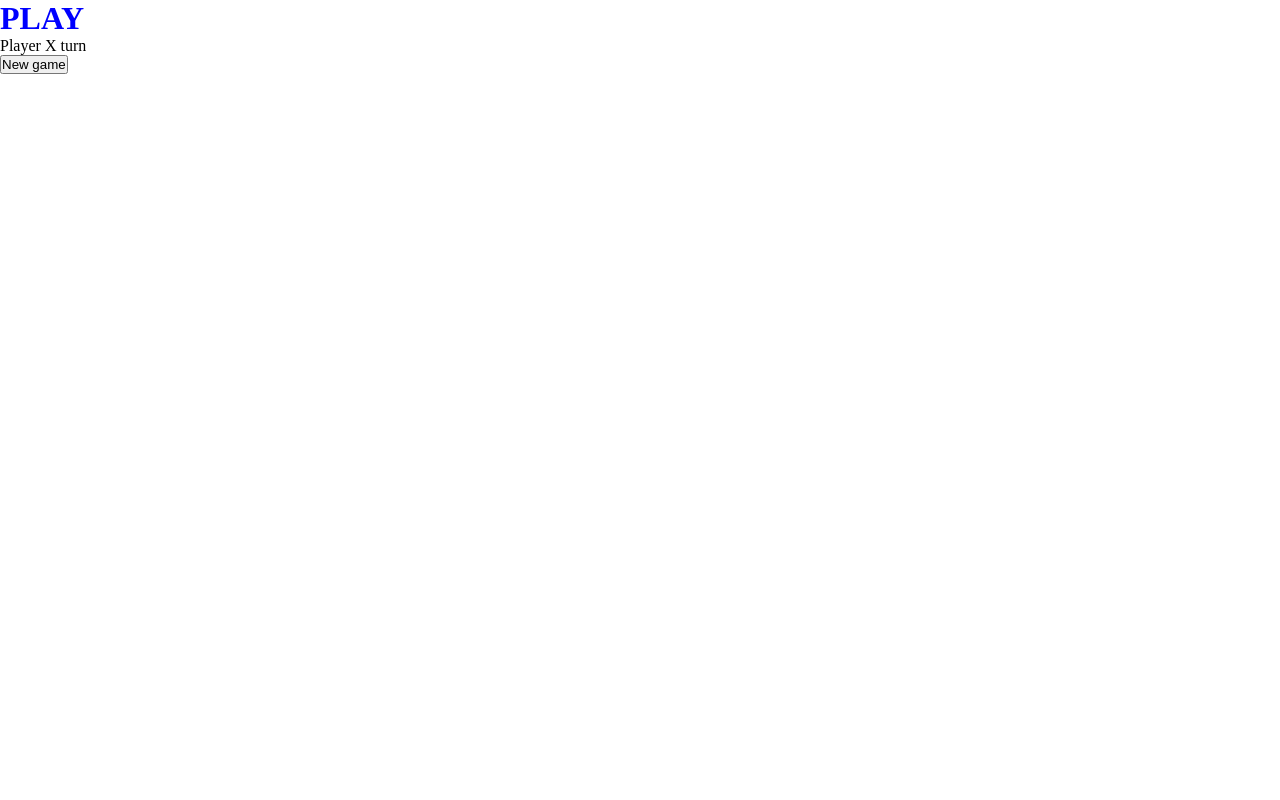
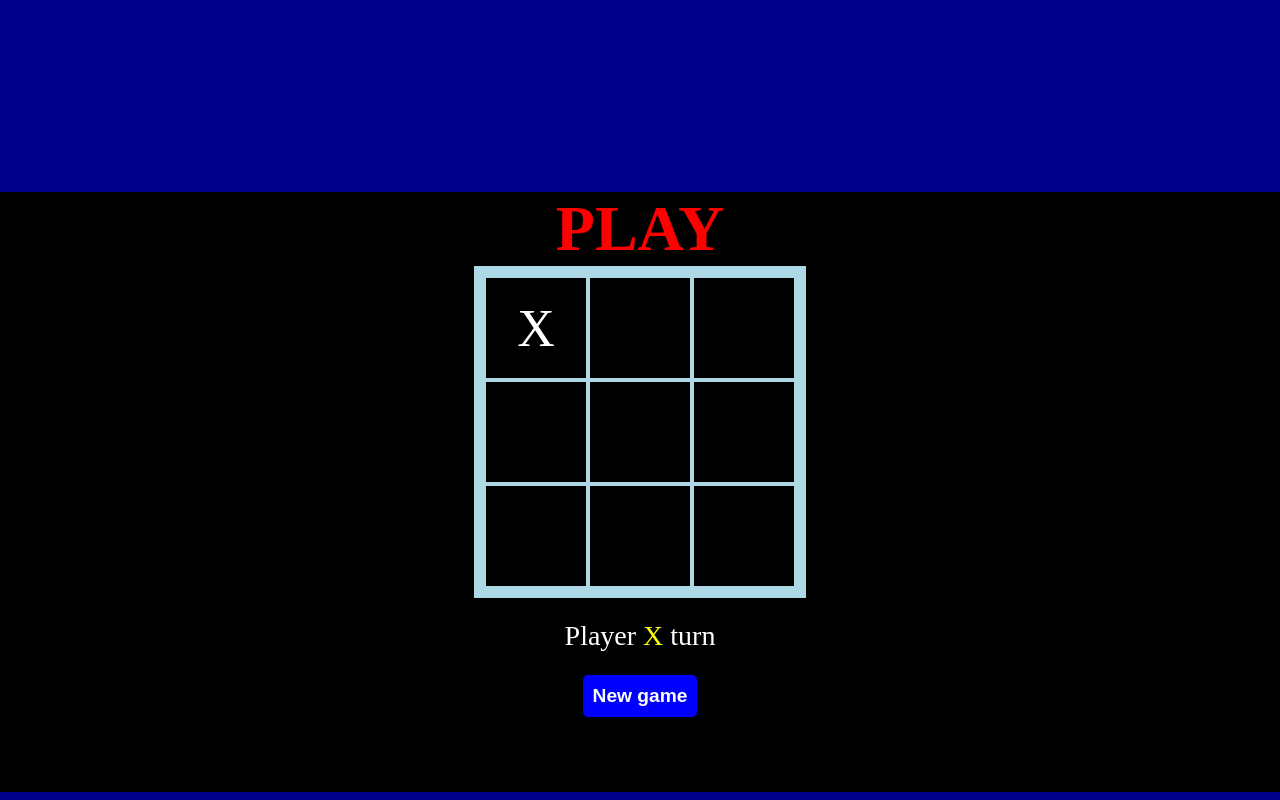
Before and after one commit to MarkAlexI/ticTacToeGame, a website built with webpack: page src/index.html in a window 1280 px wide. Built offline with nearby package versions, Linux system fonts and the light colour scheme.

Commit message:
Add basic styles.

```diff
--- /dev/null
+++ b/src/css/_reset.scss
@@ -0,0 +1,4 @@
+* {
+  margin: 0;
+  padding: 0;
+}
--- /dev/null
+++ b/src/css/_vars.scss
@@ -0,0 +1,6 @@
+$body-color: darkblue;
+$cell-color: lightblue;
+$game-color: black;
+$main-color: blue;
+$x-color: yellow;
+$o-color: green;
--- /dev/null
+++ b/src/css/style.scss
@@ -0,0 +1,94 @@
+@import 'reset';
+@import 'vars';
+
+%pointer {
+  cursor: pointer;
+}
+
+body {
+  background-color: $body-color;
+}
+
+.game {
+  background-color: $game-color;
+  height: 600px;
+}
+
+h1 {
+  color: red;
+
+  &:hover {
+    color: $main-color;
+  }
+}
+
+.title {
+  text-align: center;
+  font-size: 2rem;
+  margin-top: 15%;
+}
+
+.info {
+  color: white;
+  font-size: 28px;
+  text-align: center;
+  margin-top: .8em;
+  margin-bottom: .8em;
+}
+
+.field {
+  display: grid;
+  max-width: 312px;
+  margin: 0 auto;
+  grid-template-columns: auto auto auto;
+  background-color: $cell-color;
+  padding: 10px;
+}
+
+.cell {
+  background-color: $game-color;
+  color: white;
+  border: 2px solid $cell-color;
+  min-width: 100px;
+  min-height: 100px;
+  display: flex;
+  justify-content: center;
+  align-items: center;
+  font-size: 52px;
+  @extend %pointer;
+}
+
+.X {
+    color: $x-color;
+}
+
+.O {
+    color: $o-color;
+}
+
+.buttons {
+    display: flex;
+    flex-direction: row;
+    justify-content: center;
+    align-items: center;
+}
+
+#reset {
+    color: white;
+    padding: 10px;
+    border-radius: 5px;
+    border: blueviolet;
+    font-size: 1.2rem;
+    font-weight: 700;
+    @extend %pointer;
+    background: blue;
+    transition: all ease 1s;
+    transition-property: filter, transform, color;
+
+    &:hover {
+      background-color: violet;
+      filter: drop-shadow(0.25rem 0 0.75rem #ef9035);
+      transform: perspective(50em) rotateY(50deg);
+      color: gold;
+    }
+}
--- a/src/index.html
+++ b/src/index.html
@@ -14,7 +14,7 @@
       <h1 class="status">PLAY</h1>
     </div>
     <div class="field">
-      <div class="cell"></div>
+      <div class="cell">X</div>
       <div class="cell"></div>
       <div class="cell"></div>
       <div class="cell"></div>
@@ -25,10 +25,10 @@
       <div class="cell"></div>
     </div>
     <div class="info">
-      Player <span data-player="X">X</span> turn
+      Player <span class="X">X</span> turn
     </div>
     <div class="buttons">
-      <button type="reset">New game</button>
+      <button type="reset" id="reset">New game</button>
     </div>
   </div>
 </body>
--- a/src/main.js
+++ b/src/main.js
@@ -1,3 +1,3 @@
-import './style.scss';
+import './css/style.scss';
 
 console.log('#');
--- a/src/style.scss
+++ /dev/null
@@ -1,12 +0,0 @@
-* {
-  margin: 0;
-  padding: 0;
-}
-
-h1 {
-  color: red;
-
-  &:hover {
-    color: blue;
-  }
-}
```
Also changed, not shown: dist/index.html, dist/main.js.
